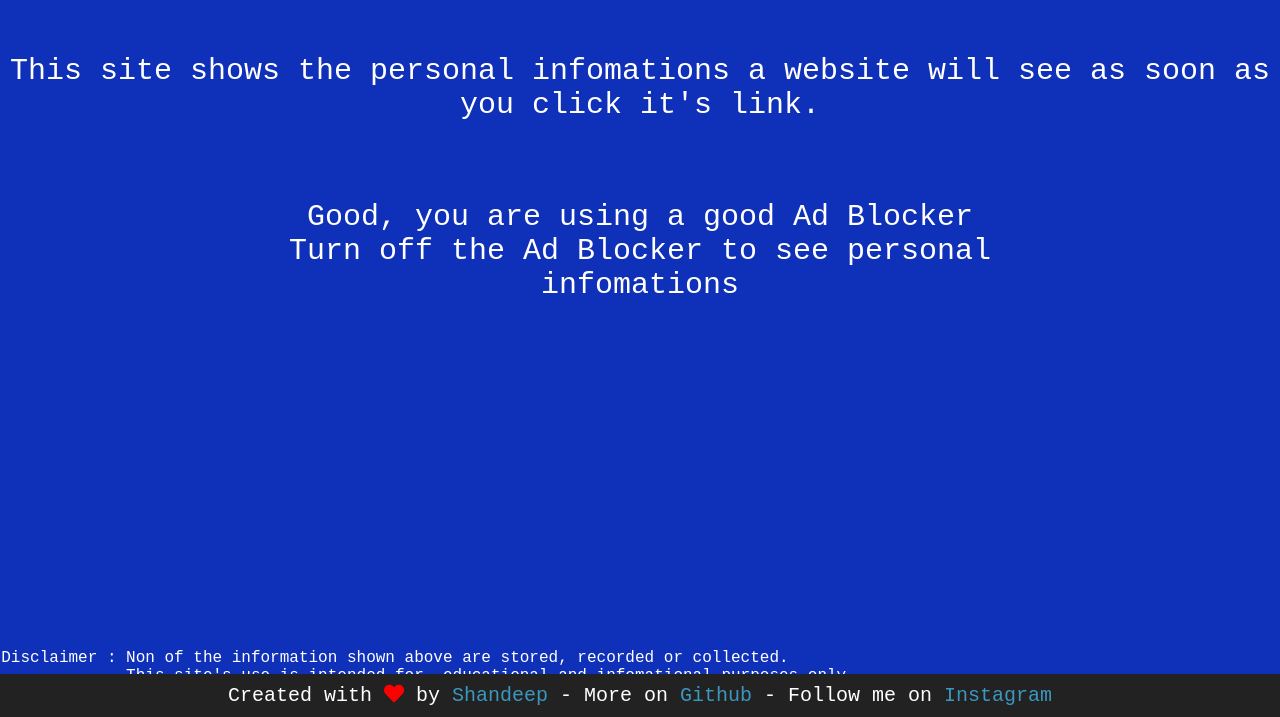
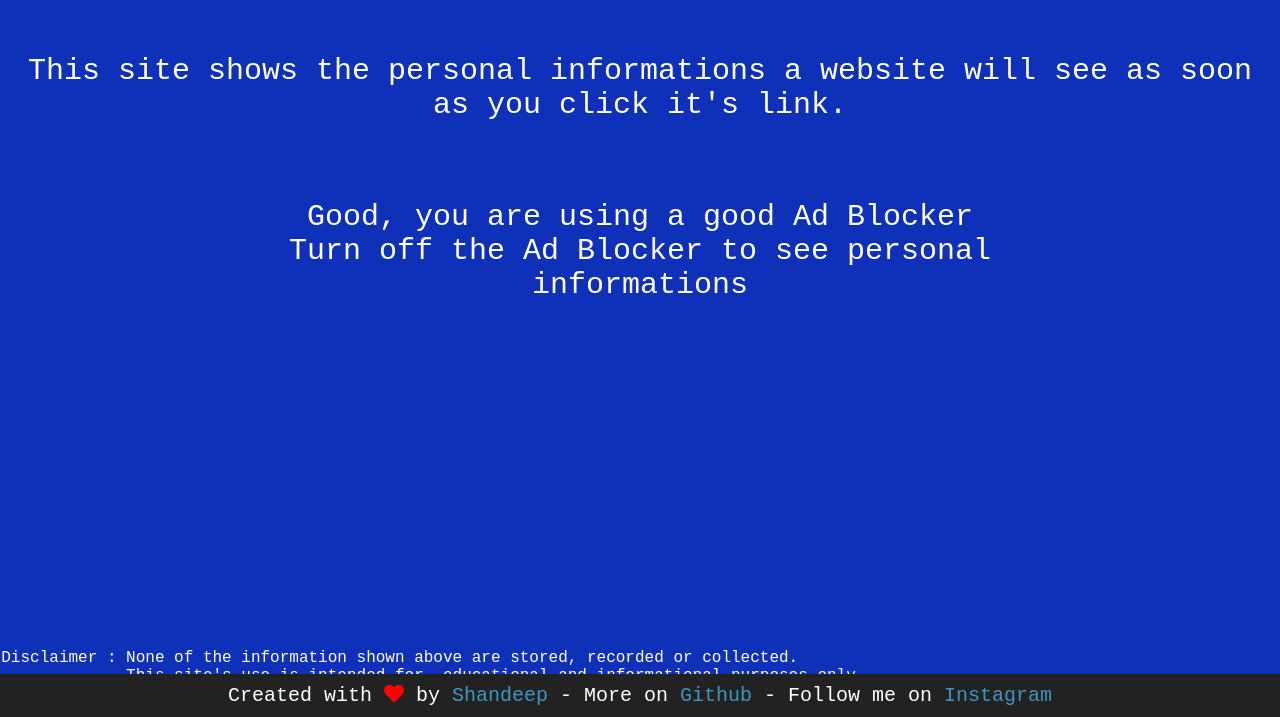
Before and after one commit to shandeepc/I-See-You, a plain HTML site: page index.html in a window 1280 px wide. Shown: the part 83-800 px from the top of the page. Drawn offline with nearby package versions, Linux system fonts and the light colour scheme; no server answers.

Commit message:
Update index.html

```diff
--- a/index.html
+++ b/index.html
@@ -72,7 +72,7 @@
 <body>
     <div class="container">
         <h1>I See You</h1><br>
-        <p style="font-size: 30px; text-align: center;">This site shows the personal infomations a website will see as soon as you click it's link.</p><br>
+        <p style="font-size: 30px; text-align: center;">This site shows the personal informations a website will see as soon as you click it's link.</p><br>
         <div class="dataCont">
             * IP Address -> <span Id="ip" style="background: #AD0000;">IP</span><br><br>
             * Internet Service Provider(ISP) -> <span Id="isp" style="background: #AD0000;">ISP</span><br><br>
@@ -91,7 +91,7 @@
     </div>
 
     <div Id="disclaim" style="text-align: left; left: 0.1%; bottom: 4%; position: fixed;">
-        Disclaimer : Non of the information shown above are stored, recorded or collected.<br>&nbsp;&nbsp;&nbsp;&nbsp;&nbsp;&nbsp;&nbsp;&nbsp;&nbsp;&nbsp;&nbsp;&nbsp;&nbsp;This site's use is intended for &nbsp;educational and infomational purposes only.
+        Disclaimer : None of the information shown above are stored, recorded or collected.<br>&nbsp;&nbsp;&nbsp;&nbsp;&nbsp;&nbsp;&nbsp;&nbsp;&nbsp;&nbsp;&nbsp;&nbsp;&nbsp;This site's use is intended for &nbsp;educational and informational purposes only.
     </div>
 
     <footer>
@@ -120,7 +120,7 @@
          document.getElementById('postalCode').innerHTML = "&nbsp;"+response.postal+"&nbsp;";
      }, "json").catch(function(e){
         console.log(e);
-        document.getElementsByClassName('dataCont')[0].innerHTML = "<p style='text-align: center;''>Good, you are using a good Ad Blocker<br>Turn off the Ad Blocker to see personal infomations<p>";
+        document.getElementsByClassName('dataCont')[0].innerHTML = "<p style='text-align: center;''>Good, you are using a good Ad Blocker<br>Turn off the Ad Blocker to see personal informations<p>";
     });
 </script>
 
```
